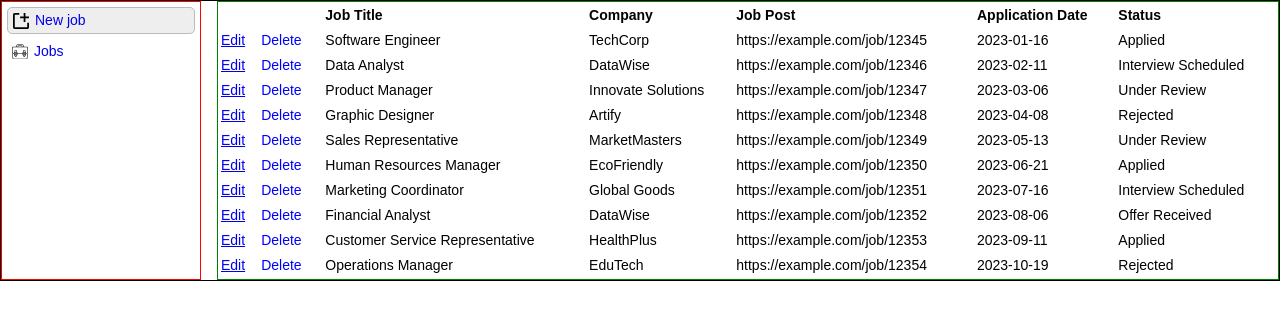
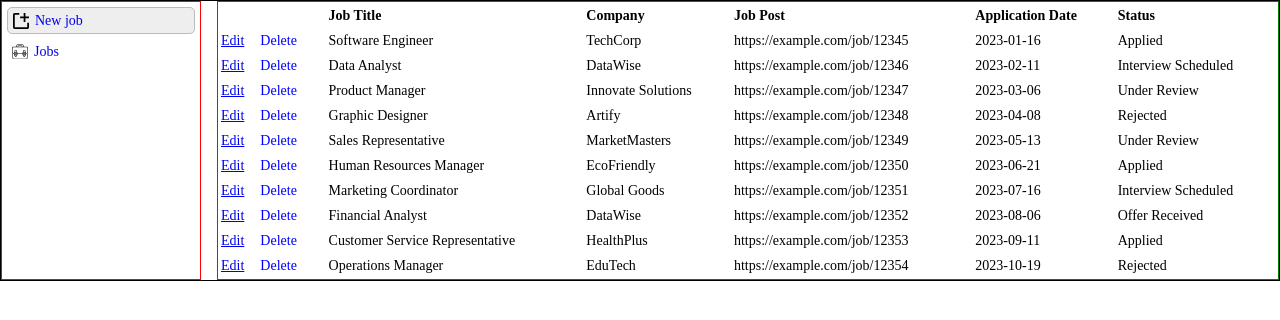
Before and after one commit to jpnws/goodjob, a React (Vite) app: page / in a window 1280 px wide. Shown: the top 320 px of the page. Built offline with nearby package versions, Linux system fonts and the light colour scheme.

Commit message:
Remove the font family configuration from the dashboard styles.

```diff
--- a/src/Dashboard/Dashboard.module.css
+++ b/src/Dashboard/Dashboard.module.css
@@ -1,7 +1,6 @@
 .dashboard {
   display: flex;
-  font-family: sans-serif;
+  gap: 1rem;
   border: 1px solid #000000;
   font-size: 14px;
-  gap: 1rem;
 }
```
